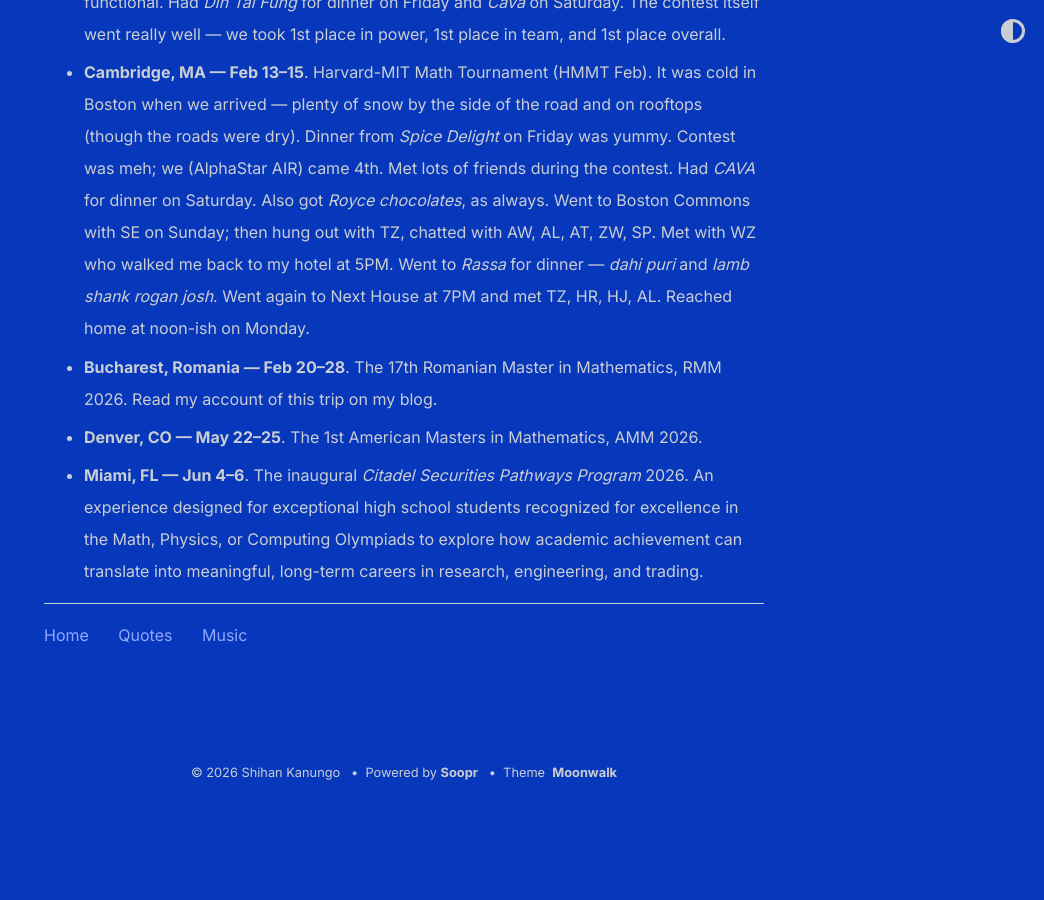
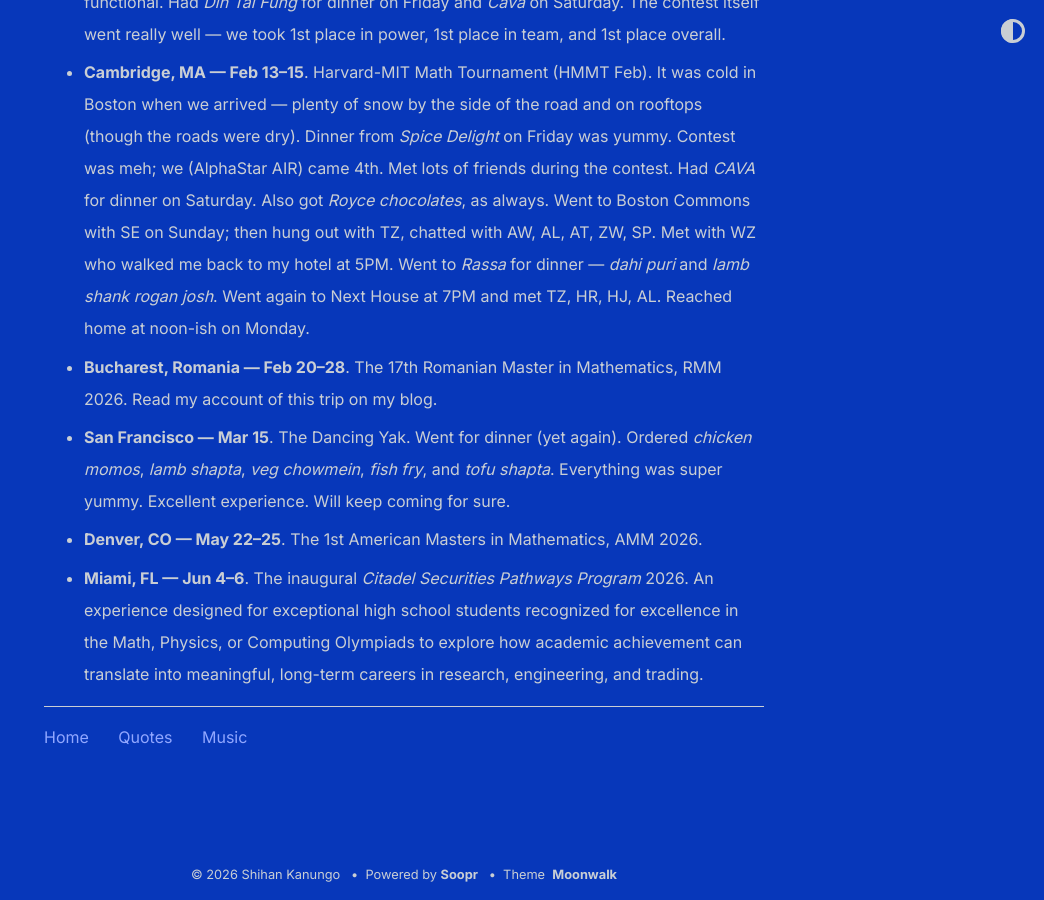
Before and after one commit to shihankanungo/shihankanungo.github.io, a Jekyll site: the page built from travel.md, in a window 1280 px wide and 900 px high, scrolled down 1087 px. Shown: the whole window, without its empty margins (236-1280 px from the left). Built offline with Jekyll 4.4.1, drawn with Linux system fonts in a browser that asks for light colours; before the commit the page ends 1885 px from its top, so only the background shows below that.

Commit message:
Add new travel entries and update existing ones

```diff
--- a/travel.md
+++ b/travel.md
@@ -12,5 +12,6 @@
 - **Pasadena, CA --- Jan 23--25**. Caltech Math Meet (CMM). Road trip with my parents. Listened to [this playlist](https://open.spotify.com/playlist/3nuVXLEao4eoONInGsuDg7?si=deed7bae5f5e4c4b) on the drive to Pasadena and [this other one](https://open.spotify.com/playlist/32wdIEm5MTG3QZCevX4Fcq?si=e50e484fb3164f14) on the way back. The drive was beautiful in both directions &mdash; the landscape lush and green instead of desert sand and parched earth. There were several moments that reminded us of *the Cotswolds*. We stayed at the *Pasadena Rose and Crown Hotel*, which was very comfortable and functional. Had *Din Tai Fung* for dinner on Friday and *Cava* on Saturday. The contest itself went really well &mdash; we took 1st place in power, 1st place in team, and 1st place overall.
 - **Cambridge, MA --- Feb 13--15**. Harvard-MIT Math Tournament (HMMT Feb). It was cold in Boston when we arrived &mdash; plenty of snow by the side of the road and on rooftops (though the roads were dry). Dinner from *Spice Delight* on Friday was yummy. Contest was meh; we (AlphaStar AIR) came 4th. Met lots of friends during the contest. Had *CAVA* for dinner on Saturday. Also got *Royce chocolates*, as always. Went to Boston Commons with SE on Sunday; then hung out with TZ, chatted with AW, AL, AT, ZW, SP. Met with WZ who walked me back to my hotel at 5PM. Went to *Rassa* for dinner &mdash; *dahi puri* and *lamb shank rogan josh*. Went again to Next House at 7PM and met TZ, HR, HJ, AL. Reached home at noon-ish on Monday.
 - **Bucharest, Romania --- Feb 20--28**. The 17th Romanian Master in Mathematics, RMM 2026. Read my account of this trip on my blog.
+- **San Francisco --- Mar 15**. The Dancing Yak. Went for dinner (yet again). Ordered *chicken momos*, *lamb shapta*, *veg chowmein*, *fish fry*, and *tofu shapta*. Everything was super yummy. Excellent experience. Will keep coming for sure.
 - **Denver, CO --- May 22--25**. The 1st American Masters in Mathematics, AMM 2026.
 - **Miami, FL --- Jun 4--6**. The inaugural *Citadel Securities Pathways Program* 2026. An experience designed for exceptional high school students recognized for excellence in the Math, Physics, or Computing Olympiads to explore how academic achievement can translate into meaningful, long-term careers in research, engineering, and trading.
```
